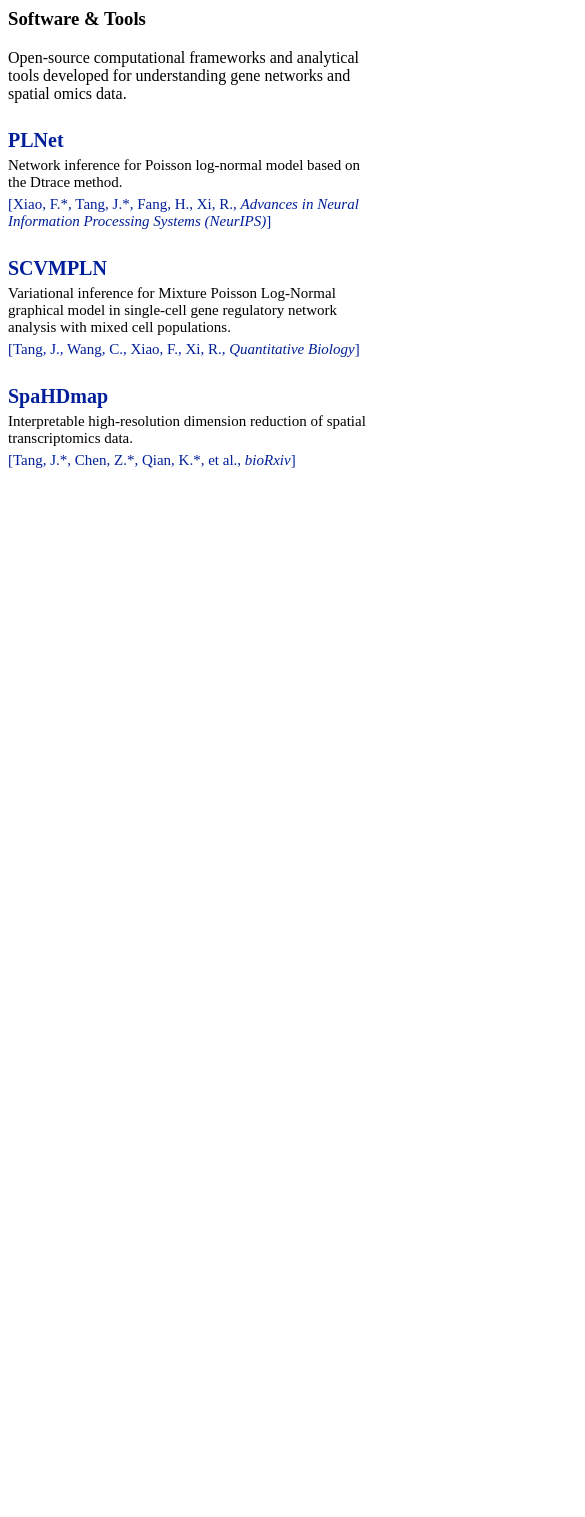
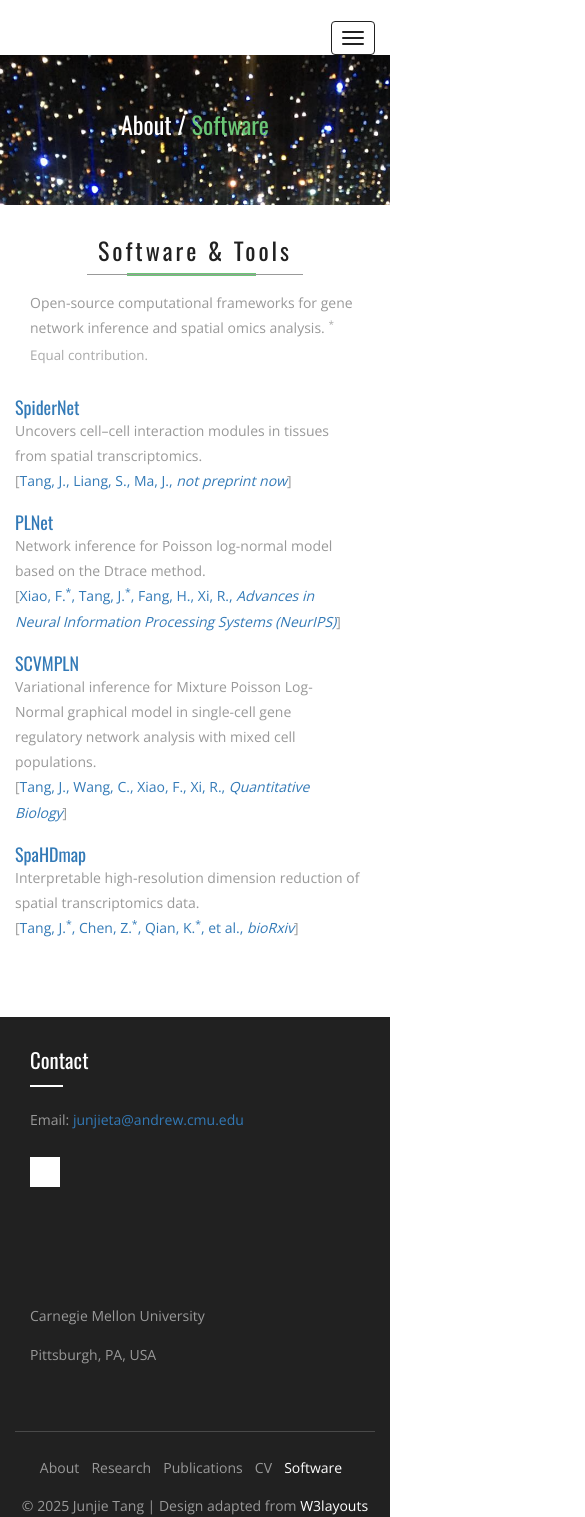
Before and after one commit to junjie-sml/junjie-sml.github.io, a plain HTML site: page software.html in a window 390 px wide. Shown: the top 1517 px of the page, 585 px wide, since content can reach past the window. Before the commit the page ends 844 px from the top, so only its background shows below. Drawn offline with nearby package versions, Linux system fonts and the light colour scheme.

Commit message:
Refactor software.html with content updates and cleanup
Updated software description and improved formatting for clarity. Removed unused styles and added relevant links.

```diff
--- a/software.html
+++ b/software.html
@@ -1,57 +1,159 @@
+<!--
+Author: W3layouts (modified by Junjie Tang)
+License: Creative Commons Attribution 3.0 Unported
+-->
+<!DOCTYPE html>
+<html>
+<head>
+<title>Junjie Tang | Software</title>
+<meta name="viewport" content="width=device-width, initial-scale=1">
+<meta http-equiv="Content-Type" content="text/html; charset=utf-8" />
+<meta name="keywords" content="Junjie Tang, Computational Neuroscience, Spatial Omics, Software, Code" />
+<link href="css/bootstrap.css" rel="stylesheet" type="text/css" media="all" />
+<link href="css/style.css" rel="stylesheet" type="text/css" media="all" />
+<script type="text/javascript" src="js/jquery-2.1.4.min.js"></script>
+<link href="css/animate.min.css" rel="stylesheet">
+<script src="js/wow.min.js"></script>
+<script> new WOW().init(); </script>
+<link href='//fonts.googleapis.com/css?family=Oswald' rel='stylesheet' type='text/css'>
+<link href='//fonts.googleapis.com/css?family=Open+Sans:400,300,600,700,800' rel='stylesheet' type='text/css'>
+<style>
+  /* Consistent with publications page */
+  .software-list { list-style: none; padding-left: 0; margin-bottom: 10px; }
+  .software-list li { margin-bottom: 20px; }
+  .software-links a { margin-right: 0; }
+  .software-links a + a { margin-left: 0; }
+
+  .year-tag { margin-top: 25px; }
+  .software-note { font-size: 0.95em; opacity: .85; margin-top: 6px; }
+
+  /* Navbar center alignment */
+  .navbar .nav-wil { width: 100%; }
+  .navbar .menu__list { float: none; text-align: center; }
+  .navbar .menu__list > li { float: none; display: inline-block; }
+</style>
+</head>
+
+<body>
+<!-- header -->
+<div class="header">
+  <div class="container">
+    <nav class="navbar navbar-default">
+      <div class="navbar-header">
+        <button type="button" class="navbar-toggle collapsed" data-toggle="collapse" data-target="#nav-collapse">
+          <span class="sr-only">Toggle navigation</span>
+          <span class="icon-bar"></span>
+          <span class="icon-bar"></span>
+          <span class="icon-bar"></span>
+        </button>
+      </div>
+
+      <div class="collapse navbar-collapse nav-wil" id="nav-collapse">
+        <nav class="menu menu--francisco">
+          <ul class="nav navbar-nav menu__list">
+            <li class="menu__item"><a href="index.html" class="menu__link"><span class="menu__helper">About</span></a></li>
+            <li class="menu__item"><a href="research.html" class="menu__link"><span class="menu__helper">Research</span></a></li>
+            <li class="menu__item"><a href="publications.html" class="menu__link"><span class="menu__helper">Publications</span></a></li>
+            <li class="menu__item"><a href="images/CV Tang 2023.pdf" class="menu__link" target="_blank"><span class="menu__helper">CV</span></a></li>
+            <li class="menu__item menu__item--current"><a href="software.html" class="menu__link"><span class="menu__helper">Software</span></a></li>
+          </ul>
+        </nav>
+      </div>
+    </nav>
+  </div>
+</div>
+<!-- //header -->
+
+<!-- banner -->
+<div class="banner1">
+  <div class="container">
+    <h2 class="animated wow slideInLeft" data-wow-delay="0s"><a href="index.html">About</a> / <span>Software</span></h2>
+  </div>
+</div>
+<!-- //banner -->
+
 <!-- software -->
 <div class="about">
   <div class="container">
     <h3 class="animated wow zoomIn" data-wow-delay="0s">Software & Tools</h3>
     <p class="panel-body panel_text" data-wow-delay="0s">
-      Open-source computational frameworks and analytical tools developed for understanding gene networks and spatial omics data.
+      Open-source computational frameworks for gene network inference and spatial omics analysis.
+      <span class="software-note"><sup>*</sup> Equal contribution.</span>
     </p>
 
-    <div class="software-list">
+    <ul class="panel-body panel_text software-list">
+      <li>
+        <h4><a href="https://github.com/junjie-sml/SpiderNet" target="_blank">SpiderNet</a></h4>
+        <p>Uncovers cell–cell interaction modules in tissues from spatial transcriptomics.</p>
+        <span class="software-links">[<a href="#" target="_blank">Tang, J., Liang, S., Ma, J., <em>not preprint now</em></a>]</span>
+      </li>
 
-      <!-- PLNet -->
-      <div class="software-item">
+      <li>
         <h4><a href="https://github.com/junjie-sml/PLNet" target="_blank">PLNet</a></h4>
         <p>Network inference for Poisson log-normal model based on the Dtrace method.</p>
-        <p><a href="https://proceedings.neurips.cc/paper_files/paper/2021/hash/b8e80b3b3bbcd923a53b7e1e03dfb83e-Abstract.html" target="_blank">[Xiao, F.*, Tang, J.*, Fang, H., Xi, R., <i>Advances in Neural Information Processing Systems (NeurIPS)</i>]</a></p>
-      </div>
+        <span class="software-links">[<a href="https://proceedings.neurips.cc/paper_files/paper/2021/hash/b8e80b3b3bbcd923a53b7e1e03dfb83e-Abstract.html" target="_blank">Xiao, F.<sup>*</sup>, Tang, J.<sup>*</sup>, Fang, H., Xi, R., <em>Advances in Neural Information Processing Systems (NeurIPS)</em></a>]</span>
+      </li>
 
-      <!-- SCVMPLN -->
-      <div class="software-item">
+      <li>
         <h4><a href="https://github.com/junjie-sml/SCVMPLN" target="_blank">SCVMPLN</a></h4>
         <p>Variational inference for Mixture Poisson Log-Normal graphical model in single-cell gene regulatory network analysis with mixed cell populations.</p>
-        <p><a href="https://link.springer.com/article/10.1007/s40484-022-00338-7" target="_blank">[Tang, J., Wang, C., Xiao, F., Xi, R., <i>Quantitative Biology</i>]</a></p>
-      </div>
+        <span class="software-links">[<a href="https://link.springer.com/article/10.1007/s40484-022-00338-7" target="_blank">Tang, J., Wang, C., Xiao, F., Xi, R., <em>Quantitative Biology</em></a>]</span>
+      </li>
 
-      <!-- SpaHDmap -->
-      <div class="software-item">
+      <li>
         <h4><a href="https://github.com/junjie-sml/SpaHDmap" target="_blank">SpaHDmap</a></h4>
         <p>Interpretable high-resolution dimension reduction of spatial transcriptomics data.</p>
-        <p><a href="https://www.biorxiv.org/content/10.1101/2024.07.21.603123v1" target="_blank">[Tang, J.*, Chen, Z.*, Qian, K.*, et al., <i>bioRxiv</i>]</a></p>
+        <span class="software-links">[<a href="https://www.biorxiv.org/content/10.1101/2024.09.12.612666v3" target="_blank">Tang, J.<sup>*</sup>, Chen, Z.<sup>*</sup>, Qian, K.<sup>*</sup>, et al., <em>bioRxiv</em></a>]</span>
+      </li>
+    </ul>
+  </div>
+</div>
+<!-- //software -->
+
+<!-- footer -->
+<div class="footer"><a name="CONTACT"></a>
+  <div class="container">
+    <div class="footer-grids">
+      <div class="col-md-4 footer-grid animated wow slideInLeft" data-wow-delay=".01s">
+        <h3>Contact</h3>
+        <p>Email: <a href="mailto:junjieta@andrew.cmu.edu">junjieta@andrew.cmu.edu</a></p>
+        <div class="social">
+          <ul class="social-nav model-8">
+            <li><a href="https://github.com/junjie-sml" class="github"><i> </i></a></li>
+          </ul>
+        </div>
       </div>
+      <div class="col-md-4 footer-grid animated wow slideInLeft" data-wow-delay=".03s">
+        <br><br><br>
+        <p>Carnegie Mellon University</p>
+        <p>Pittsburgh, PA, USA</p>
+      </div>
+      <div class="clearfix"> </div>
+    </div>
 
+    <div class="footer-grids1">
+      <div class="footer-grids1-left animated wow slideInLeft">
+        <ul>
+          <li><a href="index.html">About</a></li>
+          <li><a href="research.html">Research</a></li>
+          <li><a href="publications.html">Publications</a></li>
+          <li><a href="images/CV Tang 2023.pdf" target="_blank">CV</a></li>
+          <li class="active"><a href="software.html">Software</a></li>
+        </ul>
+      </div>
+      <div class="footer-grids1-right">
+        <p class="animated wow slideInRight" data-wow-delay=".01s">© 2025 Junjie Tang | Design adapted from <a href="http://w3layouts.com/">W3layouts</a></p>
+      </div>
+      <div class="clearfix"> </div>
     </div>
   </div>
 </div>
 
-<style>
-.software-item {
-  margin-bottom: 25px;
-}
-.software-item h4 {
-  font-weight: bold;
-  font-size: 20px;
-  margin-bottom: 5px;
-}
-.software-item p {
-  font-size: 15px;
-  margin: 0 0 5px 0;
-}
-.software-item a {
-  color: #001f99;
-  text-decoration: none;
-}
-.software-item a:hover {
-  text-decoration: underline;
-}
-</style>
-<!-- //software -->
+<script src="js/bootstrap.js"></script>
+<script type="text/javascript">
+  $(document).ready(function(){
+    $().UItoTop({easingType:'easeOutQuart'});
+  });
+</script>
+</body>
+</html>
```
